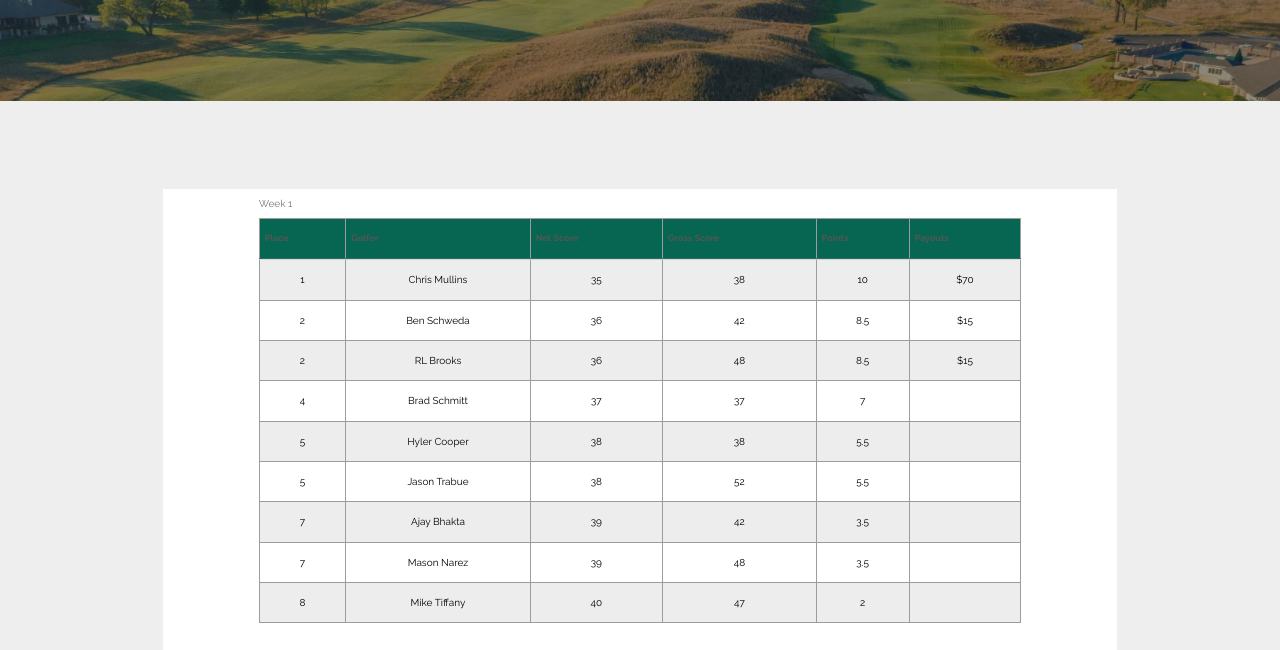
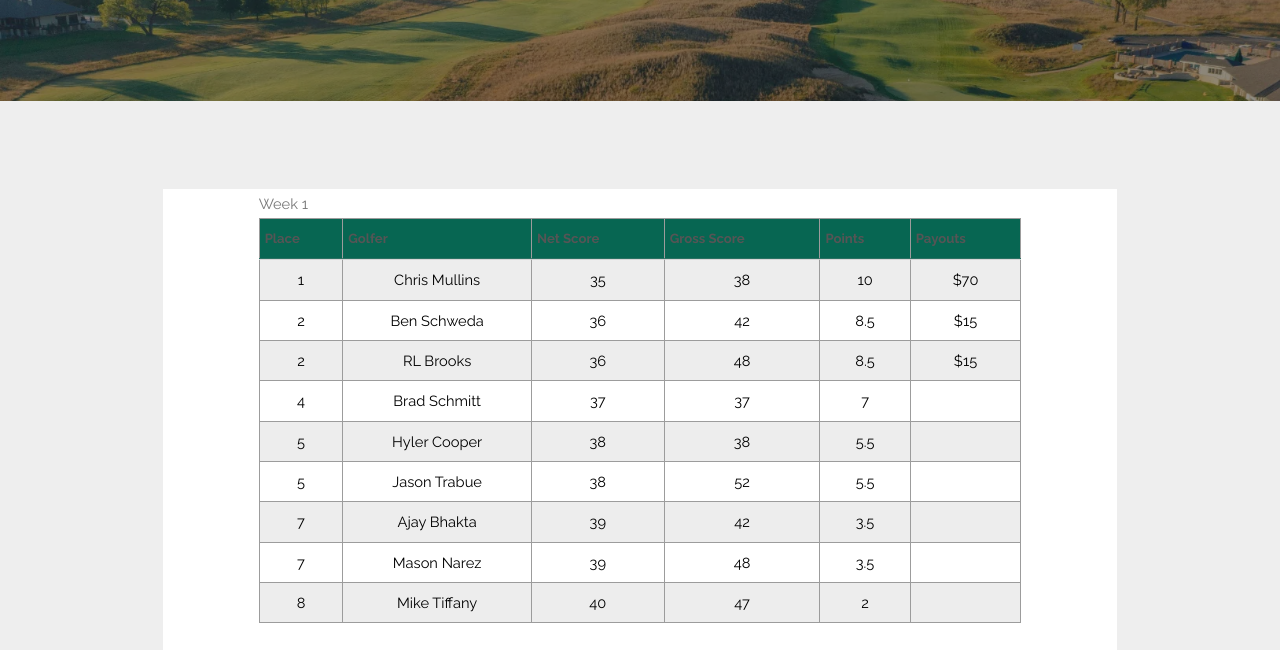
Before and after one commit to bpschmitt/glb-sim-league, a plain HTML site: page index.html in a window 1280 px wide. Shown: the part 222-872 px from the top of the page. Drawn offline with Linux system fonts and the light colour scheme.

Commit message:
update index

```diff
--- a/index.html
+++ b/index.html
@@ -27,7 +27,7 @@
 					border-collapse: collapse;
 					border-spacing: 1px;
 					text-align: center;
-					font-size: x-small;
+					/* font-size: x-small; */
 			}
 
 			.table_component caption {
```
